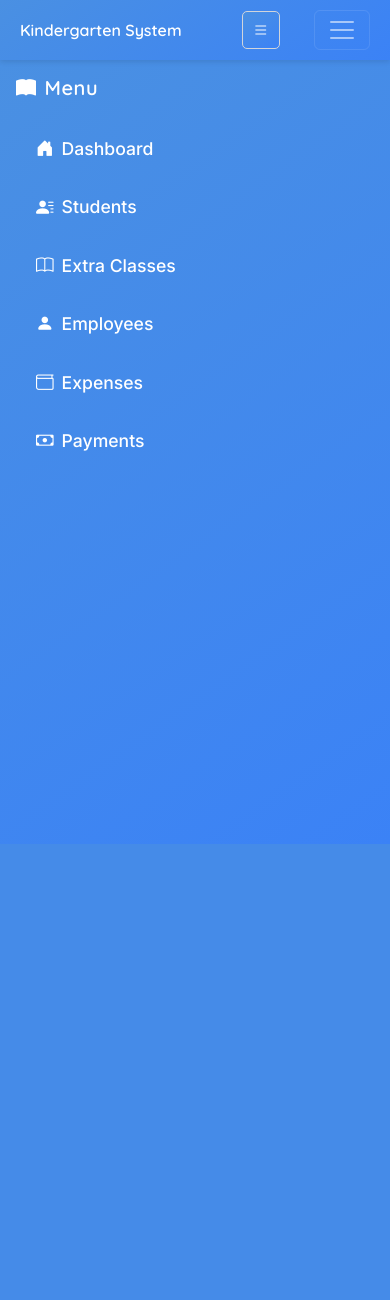
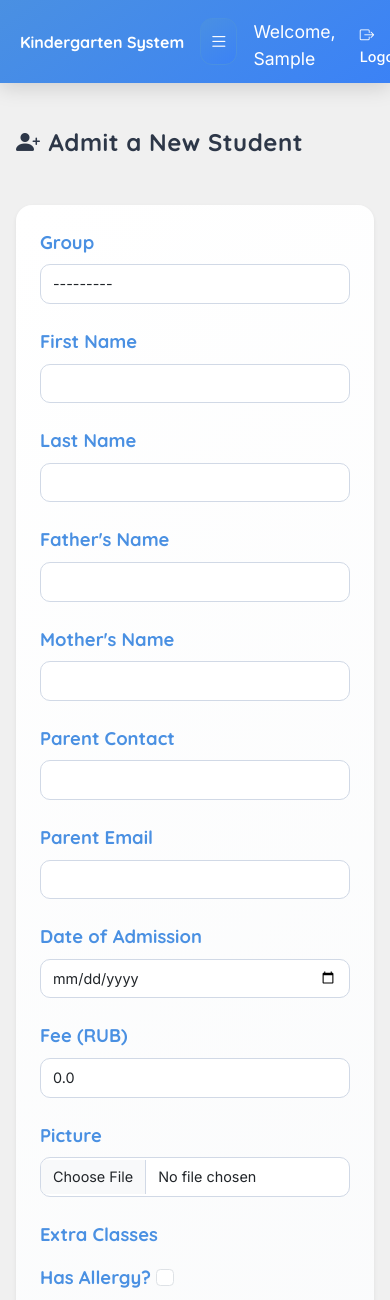
Before and after one commit to josueadimado/discovkidsmangsys, a Django app: page /admit-student/ in a window 390 px wide. Shown: the top 1300 px of the page. Before the commit the page ends 844 px from the top, so only its background shows below. Run offline with Django 5.2, Linux system fonts and the light colour scheme; the visitor is signed in with stand-in values (Sample User, id 1); data that the repository does not hold is empty.

Commit message:
additional update

```diff
--- a/templates/base.html
+++ b/templates/base.html
@@ -19,7 +19,6 @@
         body {
             margin: 0;
             overflow-x: hidden;
-            font-family: 'Inter', sans-serif;
         }
         :root {
             --primary-color: #4A90E2;
@@ -28,12 +27,9 @@
             --danger-color: #FF3B30;
             --text-light: #FFFFFF;
             --text-color: #1F2937;
-            --navbar-height: 60px;
+            --navbar-height: 80px;
             --sidebar-width: 250px;
-            --navbar-bg: #4A90E2;
         }
-
-        /* Navbar Styling */
         .navbar {
             position: fixed;
             top: 0;
@@ -41,37 +37,8 @@
             right: 0;
             z-index: 1050;
             min-height: var(--navbar-height);
-            background-color: var(--navbar-bg);
-            box-shadow: 0 2px 5px rgba(0, 0, 0, 0.1);
+            padding: 1rem;
         }
-        .navbar-brand {
-            font-family: 'Quicksand', sans-serif;
-            font-size: 1.5rem;
-            font-weight: 600;
-            color: var(--text-light) !important;
-        }
-        .navbar-brand:hover {
-            color: #e0e0e0 !important;
-        }
-        .toggle-btn {
-            padding: 8px 12px;
-            background-color: transparent; /* Transparent background */
-            border: 1px solid #d1d5db; /* Light gray border */
-            color: #ffffff; /* White icon to match navbar theme */
-            font-size: 1.2rem;
-            cursor: pointer;
-            border-radius: 5px;
-            margin-left: 10px;
-        }
-        .navbar-nav .nav-link {
-            color: var(--text-light) !important;
-            font-size: 1rem;
-        }
-        .navbar-nav .nav-link:hover {
-            color: #e0e0e0 !important;
-        }
-
-        /* Sidebar */
         .sidebar {
             width: var(--sidebar-width);
             background-color: var(--navbar-color);
@@ -86,26 +53,55 @@
         .sidebar.visible {
             display: block !important;
         }
-        .sidebar.hidden {
-            display: none !important;
+        .sidebar.collapsed {
+            transform: translateX(-100%) !important;
         }
-
-        /* Main Content */
         #main-content {
             margin-left: var(--sidebar-width);
             transition: margin-left 0.3s ease;
-            padding-top: calc(var(--navbar-height) + 1rem);
+            padding-top: calc(var(--navbar-height) + 1.5rem);
             width: calc(100% - var(--sidebar-width));
             z-index: 1010;
             background-color: #f0f0f0; /* Debug: Light gray to confirm positioning */
         }
-        #main-content.hidden {
+        #main-content.collapsed {
             margin-left: 0;
             width: 100%;
         }
         #main-content.no-sidebar {
             margin-left: 0;
             width: 100%;
+        }
+        .toggle-btn {
+            padding: 0.5rem;
+            font-size: 1.2rem;
+            transition: background-color 0.3s ease;
+        }
+
+        /* Loader Styles */
+        .loader-overlay {
+            position: fixed;
+            top: 0;
+            left: 0;
+            width: 100%;
+            height: 100%;
+            background: rgba(0, 0, 0, 0.5);
+            display: none;
+            justify-content: center;
+            align-items: center;
+            z-index: 9999;
+        }
+        .loader {
+            width: 50px;
+            height: 50px;
+            border: 5px solid #f3f3f3;
+            border-top: 5px solid var(--primary-color);
+            border-radius: 50%;
+            animation: spin 1s linear infinite;
+        }
+        @keyframes spin {
+            0% { transform: rotate(0deg); }
+            100% { transform: rotate(360deg); }
         }
 
         /* Responsive Adjustments */
@@ -119,31 +115,22 @@
             .navbar-nav {
                 padding-top: 0.5rem;
             }
-            .toggle-btn {
-                padding: 6px 10px;
-                font-size: 1rem;
-            }
-            .navbar-nav .nav-link {
-                font-size: 0.9rem;
-            }
             .sidebar {
                 width: 200px;
+                transform: translateX(-100%);
             }
             .sidebar.visible {
                 display: block !important;
             }
-            .sidebar.hidden {
-                display: none !important;
+            .sidebar.collapsed {
+                transform: translateX(0) !important;
+                width: 200px;
             }
             #main-content {
                 margin-left: 0;
                 width: 100%;
             }
-            #main-content.hidden {
-                margin-left: 0;
-                width: 100%;
-            }
-            #main-content:not(.hidden) {
+            #main-content.collapsed {
                 margin-left: 200px;
                 width: calc(100% - 200px);
             }
@@ -154,7 +141,7 @@
                 font-size: 1rem;
             }
             .navbar-nav .nav-link {
-                font-size: 0.85rem;
+                font-size: 0.9rem;
                 padding: 0.5rem;
             }
             .sidebar {
@@ -162,12 +149,8 @@
                 top: var(--navbar-height);
                 min-height: calc(100vh - var(--navbar-height));
             }
-            #main-content:not(.hidden) {
+            #main-content.collapsed {
                 margin-left: 100%;
-                width: 100%;
-            }
-            #main-content.hidden {
-                margin-left: 0;
                 width: 100%;
             }
         }
@@ -175,14 +158,19 @@
     {% block extra_css %}{% endblock %}
 </head>
 <body>
+    <!-- Loader Overlay -->
+    <div class="loader-overlay" id="loaderOverlay">
+        <div class="loader"></div>
+    </div>
+
     <!-- Top Navigation Bar -->
-    <nav class="navbar navbar-expand-lg navbar-dark">
+    <nav class="navbar navbar-expand navbar-dark">
         <div class="container-fluid">
             <a class="navbar-brand" href="{% url 'kindergarten:dashboard' %}">
                 Kindergarten System
             </a>
             {% if user.is_authenticated %}
-            <button id="sidebar-toggle-btn" class="toggle-btn btn-primary" type="button">
+            <button class="toggle-btn btn btn-primary me-3" type="button">
                 <i class="bi bi-list"></i>
             </button>
             {% endif %}
@@ -192,6 +180,11 @@
             <div class="collapse navbar-collapse" id="navbarNav">
                 <ul class="navbar-nav ms-auto">
                     {% if user.is_authenticated %}
+                    <li class="nav-item d-flex align-items-center me-3">
+                        <span class="text-white">
+                            Welcome, {{ user.first_name|default:user.username }}
+                        </span>
+                    </li>
                     <li class="nav-item">
                         <a class="nav-link" href="{% url 'kindergarten:logout' %}">
                             <i class="bi bi-box-arrow-right me-2"></i>Logout
@@ -255,44 +248,83 @@
     <!-- Sidebar Toggle Script -->
     {% if user.is_authenticated %}
     <script>
-        // Initialize sidebar state on load
+        // Debug: Log the sidebar state on load
         document.addEventListener('DOMContentLoaded', function() {
             const sidebar = document.getElementById('sidebar');
             const mainContent = document.getElementById('main-content');
-            const toggleBtn = document.getElementById('sidebar-toggle-btn');
+            const toggleBtn = document.querySelector('.toggle-btn');
             console.log("Sidebar element:", sidebar);
             console.log("Main content element:", mainContent);
             console.log("Toggle button element:", toggleBtn);
             if (sidebar) {
-                sidebar.classList.remove('hidden');
-                console.log("Removed 'hidden' class from sidebar");
+                sidebar.classList.remove('collapsed');
+                console.log("Removed 'collapsed' class from sidebar");
             }
             if (mainContent) {
-                mainContent.classList.remove('hidden');
+                mainContent.classList.remove('collapsed');
             }
             if (toggleBtn) {
-                toggleBtn.addEventListener('click', function() {
-                    try {
-                        console.log("Toggling sidebar visibility");
-                        console.log("Before toggle - Sidebar classList:", sidebar.classList);
-                        console.log("Before toggle - Main content classList:", mainContent.classList);
-                        console.log("Before toggle - Sidebar display:", window.getComputedStyle(sidebar).display);
-                        sidebar.classList.toggle('hidden');
-                        mainContent.classList.toggle('hidden');
-                        console.log("After toggle - Sidebar classList:", sidebar.classList);
-                        console.log("After toggle - Main content classList:", mainContent.classList);
-                        console.log("After toggle - Sidebar display:", window.getComputedStyle(sidebar).display);
-                    } catch (error) {
-                        console.error("Error in toggleSidebar:", error);
-                    }
-                });
-                console.log("Toggle event listener attached to sidebar-toggle-btn");
+                toggleBtn.classList.remove('collapsed');
+                toggleBtn.addEventListener('click', toggleSidebar);
+                console.log("Toggle event listener attached");
             } else {
                 console.log("Toggle button not found for event listener");
             }
         });
+
+        function toggleSidebar() {
+            const sidebar = document.getElementById('sidebar');
+            const mainContent = document.getElementById('main-content');
+            const toggleBtn = document.querySelector('.toggle-btn');
+            console.log("Toggling sidebar visibility");
+            console.log("Before toggle - Sidebar classList:", sidebar.classList);
+            console.log("Before toggle - Main content classList:", mainContent.classList);
+            sidebar.classList.toggle('collapsed');
+            mainContent.classList.toggle('collapsed');
+            toggleBtn.classList.toggle('collapsed');
+            console.log("After toggle - Sidebar classList:", sidebar.classList);
+            console.log("After toggle - Main content classList:", mainContent.classList);
+        }
     </script>
     {% endif %}
+
+    <!-- Loader Script -->
+    <script>
+        document.addEventListener('DOMContentLoaded', function() {
+            const forms = document.querySelectorAll('form');
+            const loaderOverlay = document.getElementById('loaderOverlay');
+            let loaderTimeout;
+
+            // Show loader with minimum display time
+            function showLoader() {
+                clearTimeout(loaderTimeout); // Clear any existing timeout
+                loaderOverlay.style.display = 'flex';
+                // Ensure loader shows for at least 1 second
+                loaderTimeout = setTimeout(() => {
+                    loaderOverlay.style.display = 'none';
+                }, 5000);
+            }
+
+            // Show loader on form submission
+            forms.forEach(form => {
+                form.addEventListener('submit', function() {
+                    showLoader();
+                });
+            });
+
+            // Show loader on page unload (e.g., clicking links)
+            window.addEventListener('beforeunload', function() {
+                showLoader();
+            });
+
+            // Hide loader when page is fully loaded
+            window.addEventListener('load', function() {
+                clearTimeout(loaderTimeout);
+                loaderOverlay.style.display = 'none';
+            });
+        });
+    </script>
+
     {% block extra_js %}{% endblock %}
 </body>
 </html>
```
Also changed, not shown: kindergarten/admin.py (+30 -1 lines).
